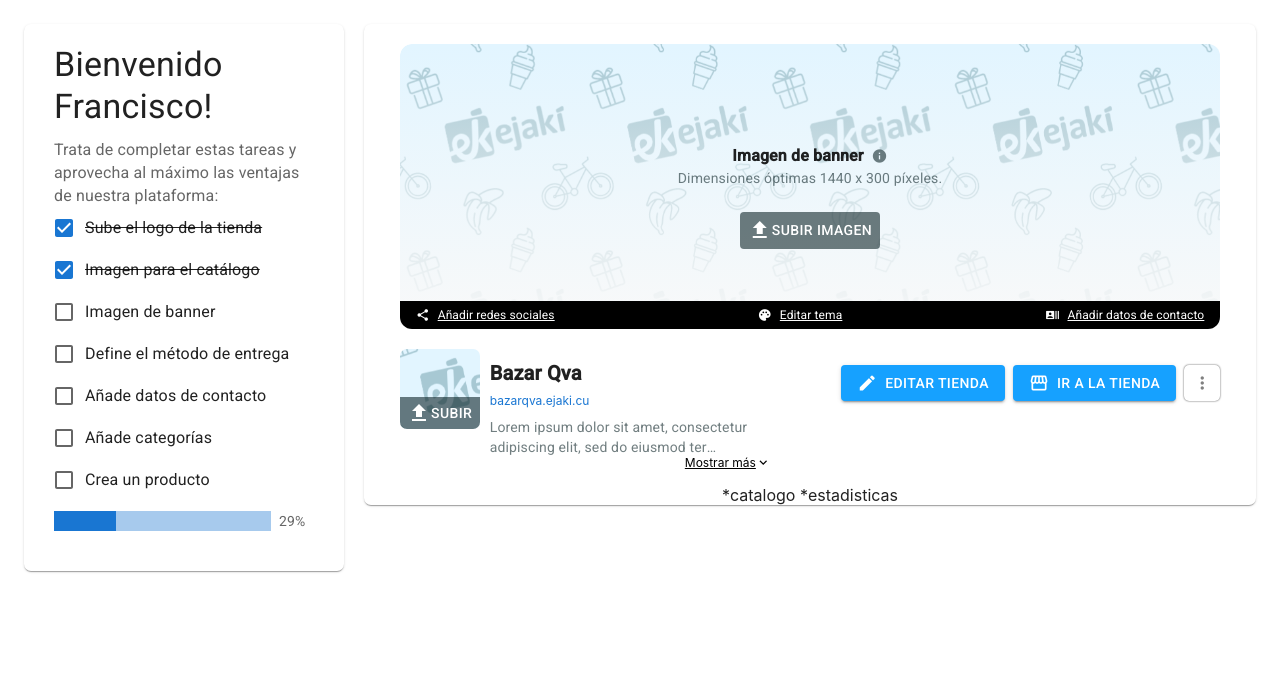
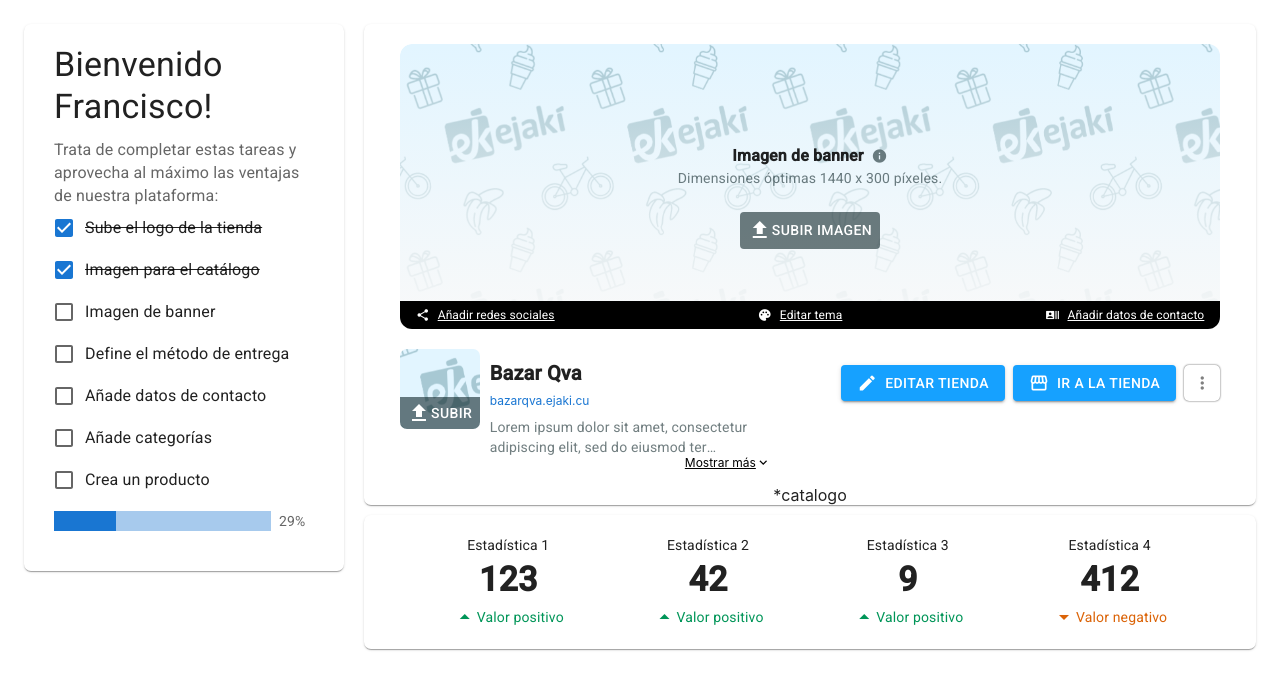
Before and after one commit to Roberto-1998/ejaki, a React (Create React App) app: page / in a window 1280 px wide. Shown: the top 690 px of the page. Built offline with nearby package versions, Linux system fonts and the light colour scheme.

Commit message:
adjusting the vertical gap on Statistics elements

```diff
--- a/src/pages/overview/Overview.component.tsx
+++ b/src/pages/overview/Overview.component.tsx
@@ -4,6 +4,7 @@
 import { ImageBanner } from "./components/ImageBanner.component";
 import { Logo } from "./components/Logo.component";
 import { EditButtons } from "./components/EditButtons.component";
+import { Statistics } from "./components/Statistics.component";
 
 const Overview = () => {
   return (
@@ -20,7 +21,7 @@
         paddingY={3}
         display="flex"
         flexDirection="column"
-        gap="30px"
+        gap="10px"
       >
         <Paper
           sx={{
@@ -37,7 +38,18 @@
             <Logo />
             <EditButtons />
           </Box>
-          *catalogo *estadisticas
+          *catalogo
+        </Paper>
+        <Paper
+          sx={{
+            borderRadius: "7px",
+            display: "flex",
+            justifyContent: "center",
+            alignItems: "center",
+            paddingY: "20px",
+          }}
+        >
+          <Statistics />
         </Paper>
       </Box>
     </Container>
--- /dev/null
+++ b/src/pages/overview/components/Statistics.component.tsx
@@ -0,0 +1,39 @@
+import { useState } from "react";
+import { Box, Icon, Typography } from "@mui/material";
+
+export const Statistics = () => {
+  const statistics = [
+    { name: "Estadística 1", value: 123, isPositive: true },
+    { name: "Estadística 2", value: 42, isPositive: true },
+    { name: "Estadística 3", value: 9, isPositive: true },
+    { name: "Estadística 4", value: 412, isPositive: false },
+  ];
+  return (
+    <Box display="flex" width="100%" justifyContent="space-evenly">
+      {statistics.map((data) => (
+        <Box
+          sx={{
+            display: "flex",
+            flexDirection: "column",
+            gap: 0.5,
+            alignItems: "center",
+          }}
+        >
+          <Typography variant="body2">{data.name}</Typography>
+          <Typography variant="h4" fontWeight="bold">
+            {data.value}
+          </Typography>
+          <Typography
+            variant="body2"
+            display="flex"
+            alignItems="center"
+            color={`${data.isPositive ? "#009558" : "#DB6307"}`}
+          >
+            <Icon>{data.isPositive ? "arrow_drop_up" : "arrow_drop_down"}</Icon>
+            {`Valor ${data.isPositive ? "positivo" : "negativo"}`}
+          </Typography>
+        </Box>
+      ))}
+    </Box>
+  );
+};
```
